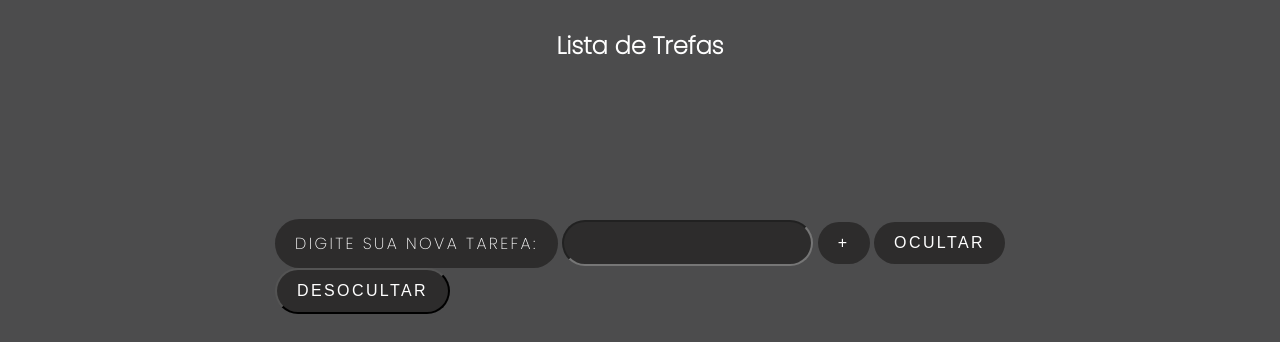
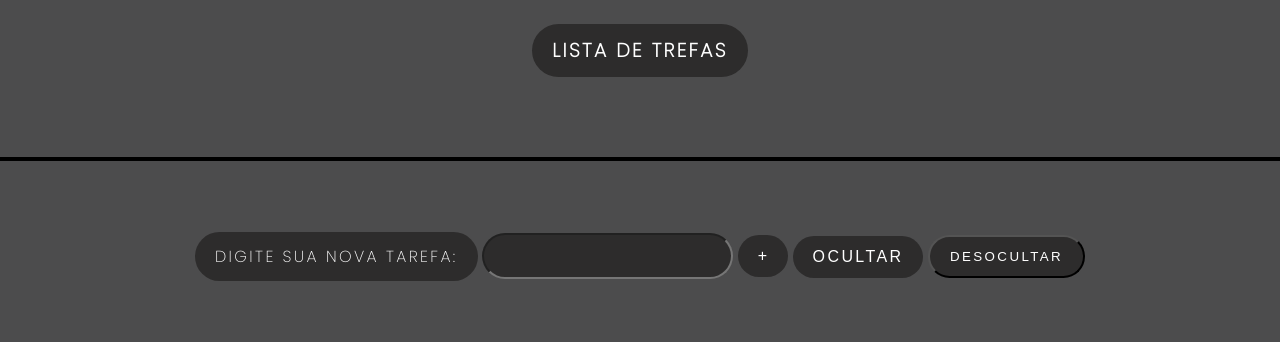
Before and after one commit to GabrielMilczwski/Tudo-list, a plain HTML site: page todo list/aula12_03/index.html in a window 1280 px wide. Drawn offline with Linux system fonts and the light colour scheme.

Commit message:
style.css

```diff
--- a/todo list/aula12_03/assets/css/style.css
+++ b/todo list/aula12_03/assets/css/style.css
@@ -12,9 +12,42 @@ body{
     gap: 4rem;
     background-color:rgb(76, 76, 77);
     color: white;
+    overflow-x: hidden;
+
 
 
 }
+
+h2{
+    display: inline-block;
+    padding: .75rem 1.25rem;
+    border-radius: 10rem;
+    color: #ffffff;
+    text-transform: uppercase;
+    font-size: 1rem;
+    letter-spacing: .15rem;
+    transition: all .3s;
+    position: relative;
+    overflow: hidden;
+    z-index: 1;
+    background-color: rgb(45, 44, 44);
+    vertical-align: middle;
+    font-size: larger;
+}
+
+hr {
+    display: inline-block;
+  padding: .1rem 1.25rem;
+  border-radius: 1rem;
+  position: relative;
+  overflow: hidden;
+  z-index: 1;
+  background-color: rgb(0, 0, 0);
+  margin-top: 10px;
+  border-style: none;
+}
+
+
 
 .content{
     display: flex;
@@ -53,6 +86,8 @@ body{
   z-index: 1;
   background-color: rgb(45, 44, 44);
   margin-top: 10px;
+  cursor: pointer;
+  letter-spacing: 1px;
 
 }
 
@@ -66,7 +101,7 @@ body{
   border-radius: 10rem;
   color: #ffffff;
   text-transform: uppercase;
-  font-size: 1rem;
+
   letter-spacing: .15rem;
   transition: all .3s;
   position: relative;
@@ -74,6 +109,8 @@ body{
   z-index: 1;
   background-color: rgb(45, 44, 44);
   vertical-align: middle;
+  cursor: pointer;
+
 }
 
 #ocultarTarefa:hover{
@@ -86,15 +123,14 @@ body{
     border-radius: 10rem;
     color: #ffffff;
     text-transform: uppercase;
-  font-size: 1rem;
     letter-spacing: .15rem;
     transition: all .3s;
     position: relative;
     overflow: hidden;
     z-index: 1;
     background-color: rgb(45, 44, 44);
-  display: flex;
     vertical-align: middle;
+    cursor: pointer;
 }
 
 #desocultarTarefas:hover{
```
Lines whose indentation alone changed are shown as unchanged.
